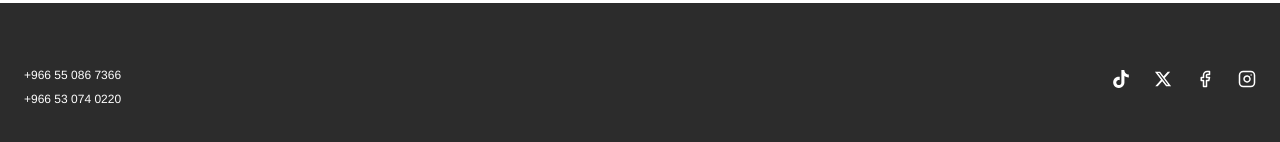
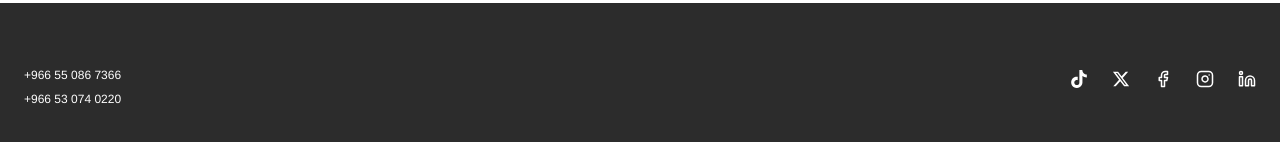
Before and after one commit to AtharAlamara/live-website, a React (Vite) app: page / in a window 1280 px wide. Shown: the part 1813-1955 px from the top of the page. Built offline with nearby package versions, Linux system fonts and the light colour scheme; no server answers; the database is empty.

Commit message:
Updated SiteFooter.tsx

```diff
--- a/src/Components/SiteFooter.tsx
+++ b/src/Components/SiteFooter.tsx
@@ -193,6 +193,15 @@ export default function SiteFooter() {
             <a href="https://x.com/AtharAlamara" target="_blank" rel="noopener noreferrer" className="text-[#FFFFFF] hover:opacity-80"><FaXTwitter size={18}/></a>
             <a href="https://www.facebook.com/profile.php?id=61576986000561" target="_blank" rel="noopener noreferrer" className="text-[#FFFFFF] hover:opacity-80"><Facebook size={18}/></a>
             <a href="https://www.instagram.com/athar.alamara/" target="_blank" rel="noopener noreferrer" className="text-[#FFFFFF] hover:opacity-80"><Instagram size={18}/></a>
+            <a
+  href="https://www.linkedin.com/company/atharalamara/"
+  target="_blank"
+  rel="noopener noreferrer"
+  className="text-[#FFFFFF] hover:opacity-80"
+>
+  <Linkedin size={18} />
+</a>
+
           </div>
 
         </div>
```
